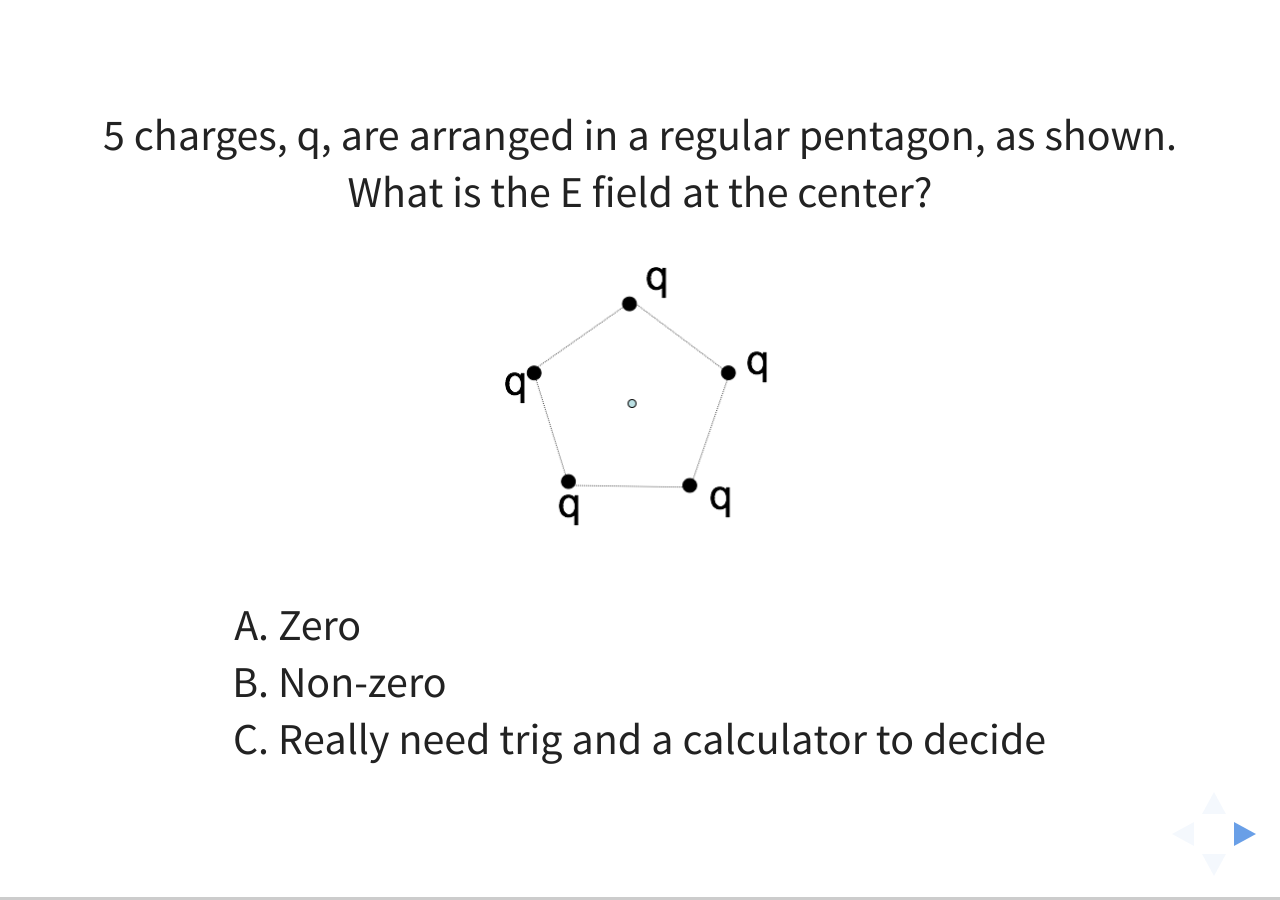
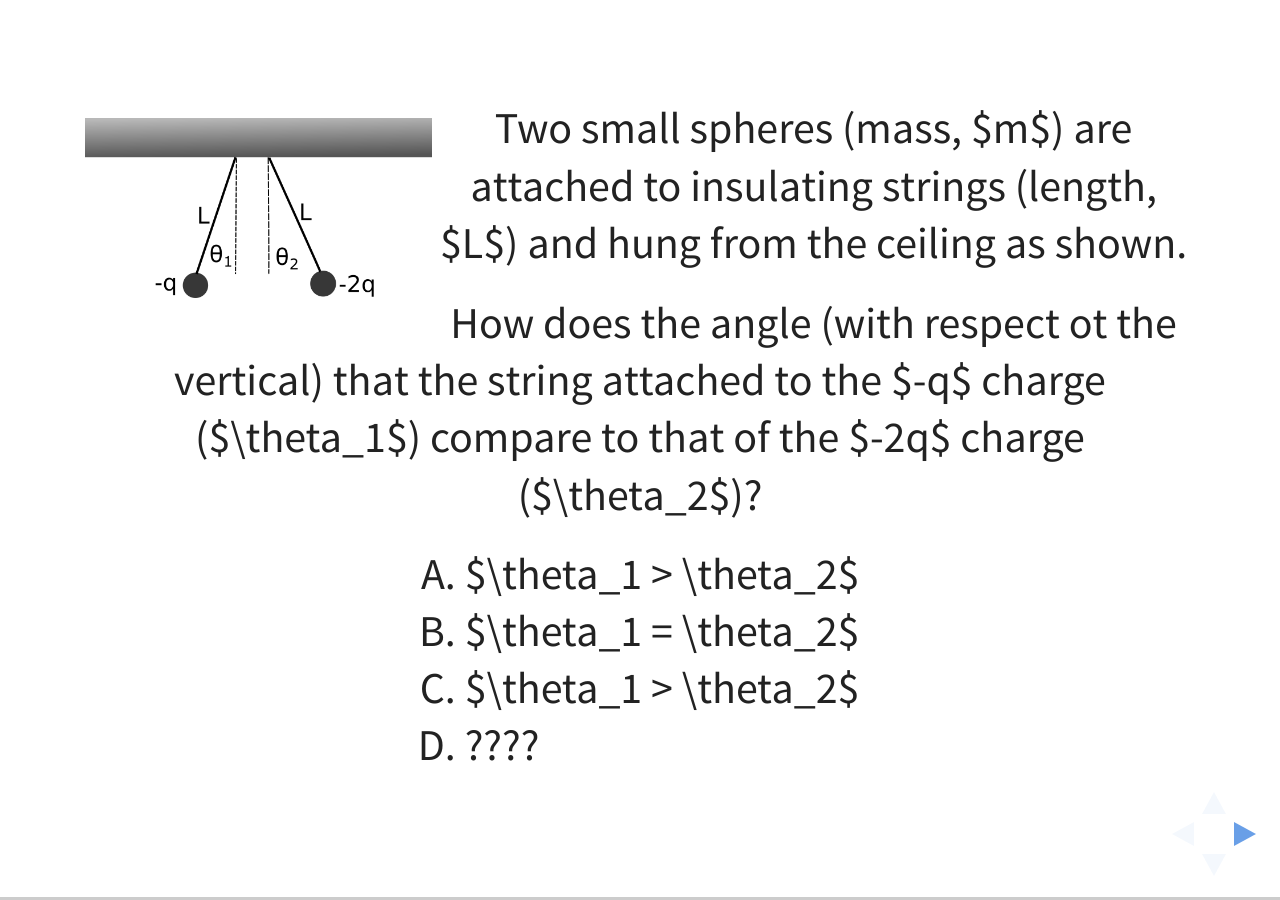
Before and after one commit to dannycab/phy481msu_f2018, a Jekyll site: the page built from notes/05-slides.md, in a window 1280 px wide. Built offline with Jekyll 4.4.1, drawn with Linux system fonts in a browser that asks for light colours; formulas are drawn with MathJax 3.

Commit message:
updated slides for class on Monday

```diff
--- a/notes/05-slides.md
+++ b/notes/05-slides.md
@@ -3,20 +3,26 @@ layout: slide
 theme: white
 transition: slide
 ---
+
 <section data-markdown>
 
-5 charges, q, are arranged in a regular pentagon, as shown.
-What is the E field at the center?
+<img src="./images/hung_spheres.png" align="left" style="width: 300px";/>
 
-<img src ="./images/5charges.png" align="center" style="width: 250px";/>
+Two small spheres (mass, $m$) are attached to insulating strings (length, $L$) and hung from the ceiling as shown.
 
-1. Zero
-2. Non-zero
-3. Really need trig and a calculator to decide
+How does the angle (with respect ot the vertical) that the string attached to the $-q$ charge ($\theta_1$) compare to that of the $-2q$ charge ($\theta_2$)?
+
+1. $\theta_1 > \theta_2$
+2. $\theta_1 = \theta_2$
+3. $\theta_1 > \theta_2$
+4. ????
 
 Note:
-CORRECT ANSWER: A
+CORRECT ANSWER: B
+Draw the FBD, Newton 3 is important here.
+
 </section>
+
 
 <section data-markdown>
 # MORE SHAMING
@@ -53,6 +54,20 @@ Note: As far we know, the theory of Classical E&M works for 24 orders of magnitu
 <img src="./images/efieldwiki.png" align="center";/>
 </section>
 
+<section data-markdown>
+
+5 charges, q, are arranged in a regular pentagon, as shown.
+What is the E field at the center?
+
+<img src ="./images/5charges.png" align="center" style="width: 250px";/>
+
+1. Zero
+2. Non-zero
+3. Really need trig and a calculator to decide
+
+Note:
+CORRECT ANSWER: A
+</section>
 
 <section data-markdown>
 
```
Also changed, not shown: other parts of notes/05-slides.md (+1 -6 lines), notes/04-slides.md (+0 -19 lines), notes/list_of_notes.md (+1 -0 lines), 7 other files.
